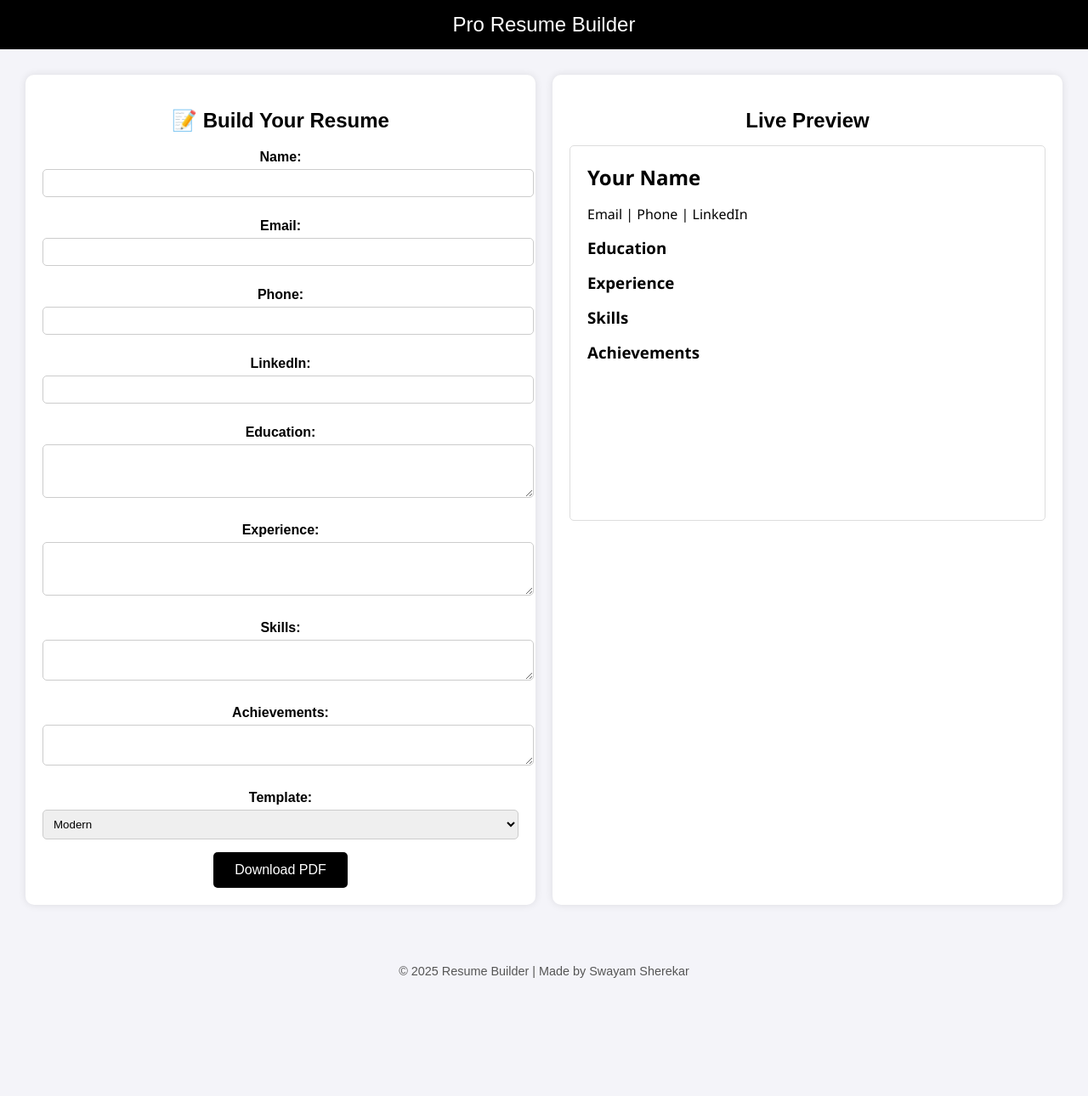
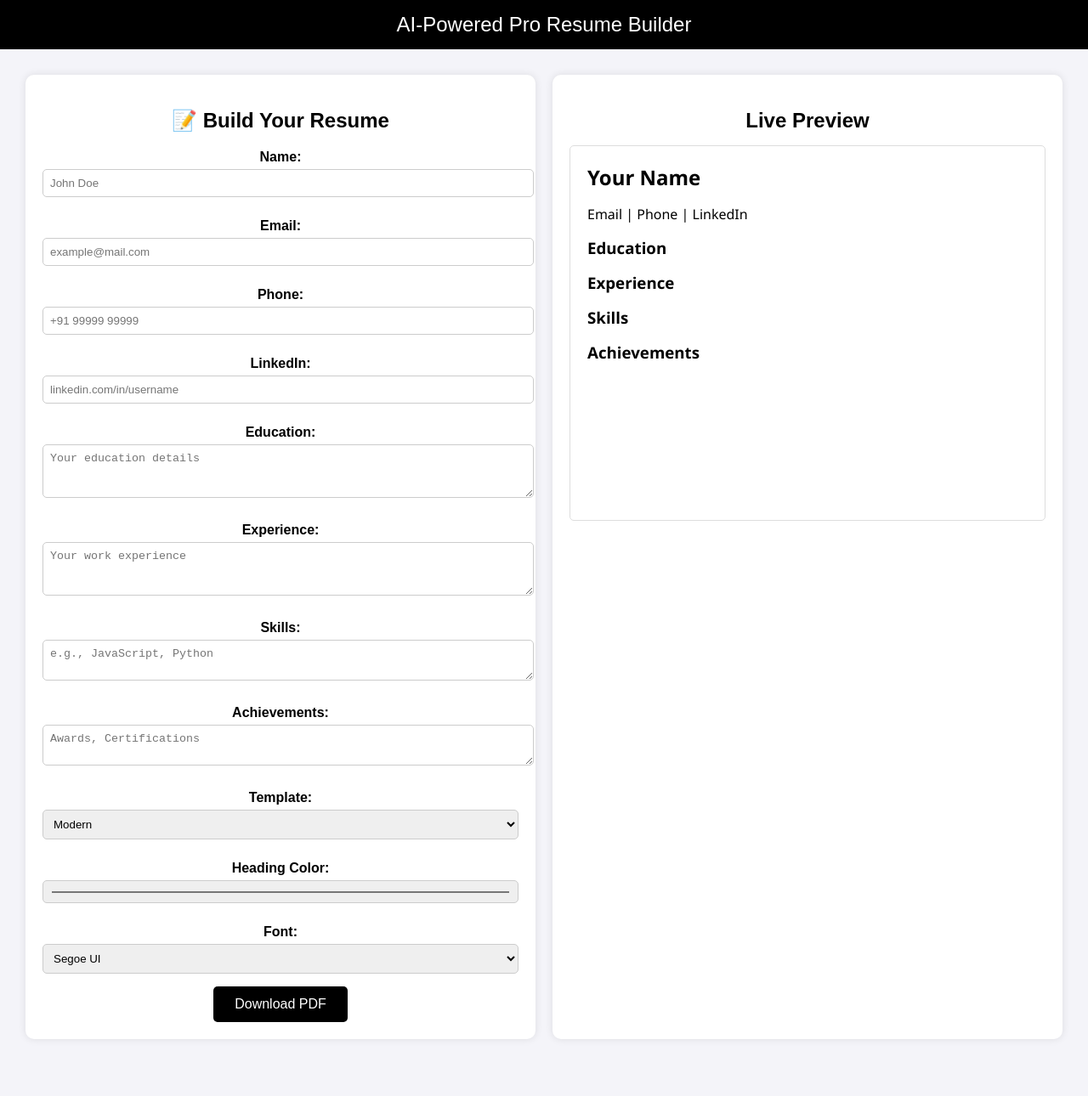
Before and after one commit to SwayamSherekar/Resume-builder, a plain HTML site: page index.html in a window 1280 px wide. Shown: the top 1290 px of the page at 85% size. Before the commit the page ends 1151 px from the top, so only its background shows below. Drawn offline with nearby package versions, Linux system fonts and the light colour scheme.

Commit message:
Update index.html

```diff
--- a/index.html
+++ b/index.html
@@ -3,46 +3,58 @@
 <head>
   <meta charset="UTF-8">
   <meta name="viewport" content="width=device-width, initial-scale=1.0">
-  <title>Pro Resume Builder</title>
+  <title>AI-Powered Pro Resume Builder</title>
   <link rel="stylesheet" href="style.css">
   <script src="https://cdnjs.cloudflare.com/ajax/libs/jspdf/2.5.1/jspdf.umd.min.js"></script>
 </head>
 <body>
-  <header>Pro Resume Builder</header>
+  <header>AI-Powered Pro Resume Builder</header>
 
   <main>
     <section class="form-section">
       <h1>📝 Build Your Resume</h1>
       <form id="resumeForm">
         <label>Name:</label>
-        <input type="text" id="name" required>
+        <input type="text" id="name" placeholder="John Doe" required>
 
         <label>Email:</label>
-        <input type="email" id="email" required>
+        <input type="email" id="email" placeholder="example@mail.com" required>
 
         <label>Phone:</label>
-        <input type="text" id="phone" required>
+        <input type="text" id="phone" placeholder="+91 99999 99999" required>
 
         <label>LinkedIn:</label>
-        <input type="text" id="linkedin">
+        <input type="text" id="linkedin" placeholder="linkedin.com/in/username">
 
         <label>Education:</label>
-        <textarea id="education" rows="3" required></textarea>
+        <textarea id="education" rows="3" placeholder="Your education details" required></textarea>
 
         <label>Experience:</label>
-        <textarea id="experience" rows="3"></textarea>
+        <textarea id="experience" rows="3" placeholder="Your work experience"></textarea>
 
         <label>Skills:</label>
-        <textarea id="skills" rows="2"></textarea>
+        <textarea id="skills" rows="2" placeholder="e.g., JavaScript, Python"></textarea>
 
         <label>Achievements:</label>
-        <textarea id="achievements" rows="2"></textarea>
+        <textarea id="achievements" rows="2" placeholder="Awards, Certifications"></textarea>
 
         <label>Template:</label>
         <select id="template">
           <option value="modern">Modern</option>
           <option value="minimal">Minimal</option>
           <option value="classic">Classic</option>
+        </select>
+
+        <label>Heading Color:</label>
+        <input type="color" id="headingColor" value="#000000">
+
+        <label>Font:</label>
+        <select id="fontSelect">
+          <option value="'Segoe UI', sans-serif">Segoe UI</option>
+          <option value="'Roboto', sans-serif">Roboto</option>
+          <option value="'Lato', sans-serif">Lato</option>
+          <option value="'Times New Roman', serif">Times New Roman</option>
+          <option value="'Poppins', sans-serif">Poppins</option>
         </select>
 
         <button type="button" id="downloadBtn">Download PDF</button>
```
